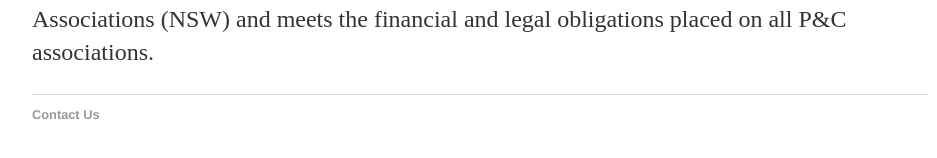
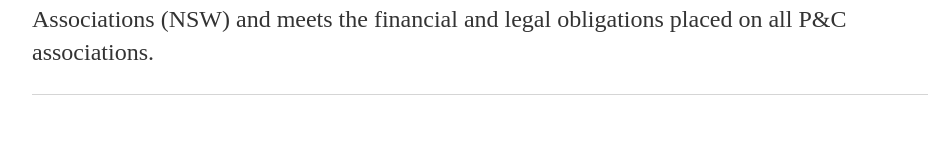
Before and after one commit to minh-d-huynh/apspandc, a Jekyll site: the page built from about.html, in a window 1280 px wide. Shown: the part 634-792 px from the top of the page, without its empty margins (160-1097 px from the left). Built offline with Jekyll 4.4.1, drawn with Linux system fonts in a browser that asks for light colours; Markdown is read by kramdown in place of the engine named in the settings.

Commit message:
Update default.html

```diff
--- a/_layouts/default.html
+++ b/_layouts/default.html
@@ -25,7 +25,7 @@
 			</div><!-- /.container -->
 			<footer>
 	    		<ul>
-	        		<li><a href="mailto:apspandc@gmail.com">Contact Us</a></li>
+	        		<li></li>
 				</ul>
 			</footer>
 		</body>
```
